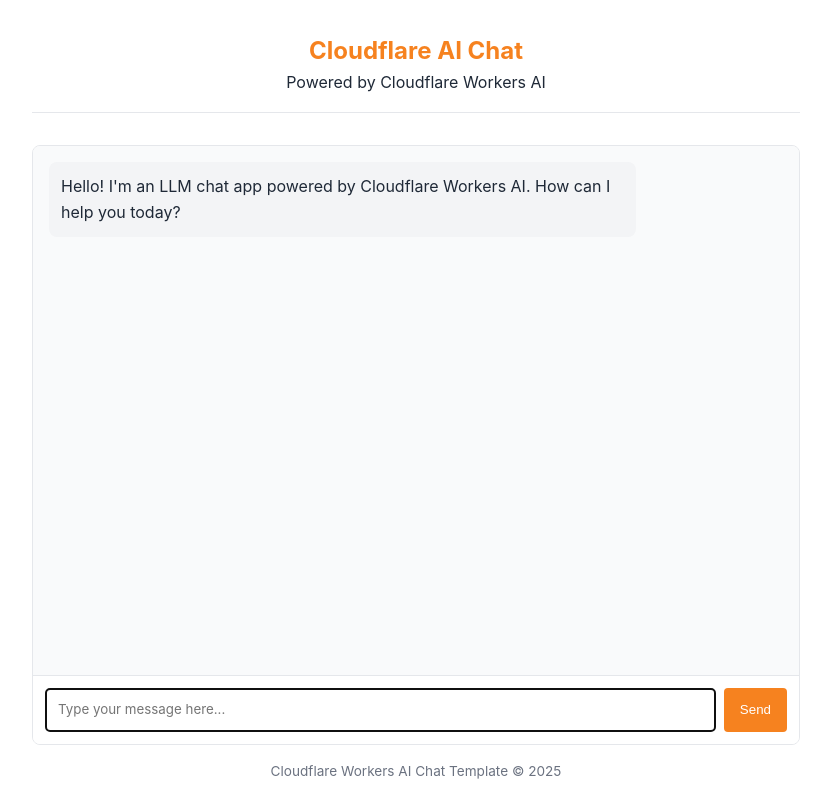
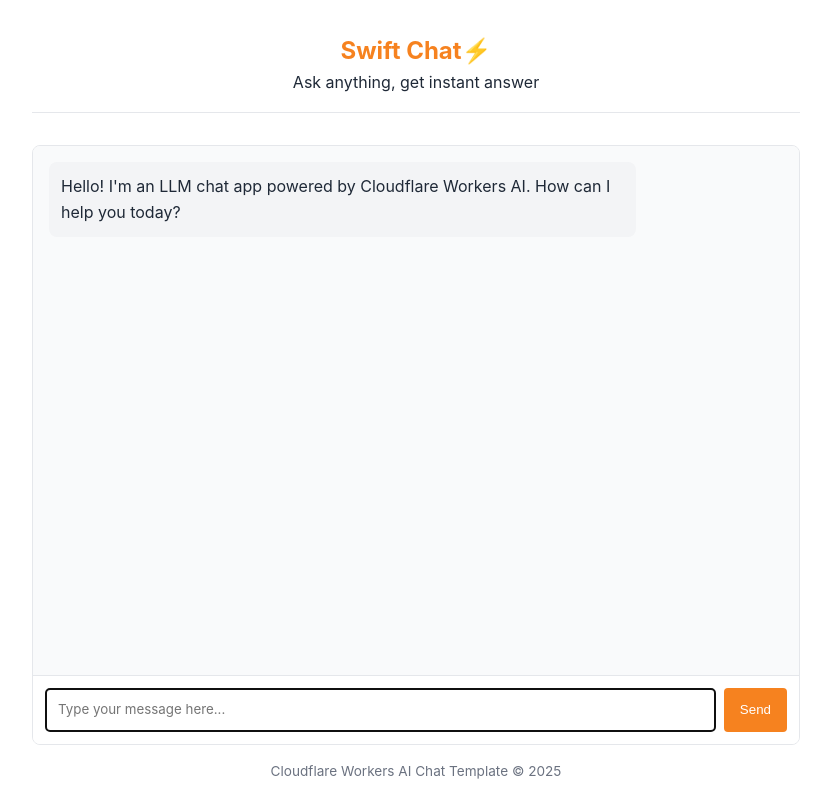
Before and after one commit to mrharyyy/llm-chat-app, a plain HTML site: page public/index.html in a window 1280 px wide. Shown: the whole page, without its empty margins (224-1055 px from the left). Drawn offline with Linux system fonts and the light colour scheme.

Commit message:
Update index.html

```diff
--- a/public/index.html
+++ b/public/index.html
@@ -138,8 +138,8 @@
   </head>
   <body>
     <header>
-      <h1>Cloudflare AI Chat</h1>
-      <p>Powered by Cloudflare Workers AI</p>
+      <h1>Swift Chat⚡</h1>
+      <p>Ask anything, get instant answer</p>
     </header>
 
     <div class="chat-container">
```
